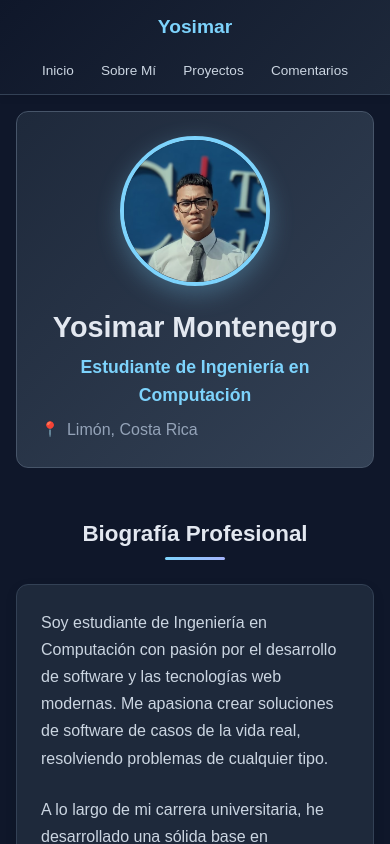
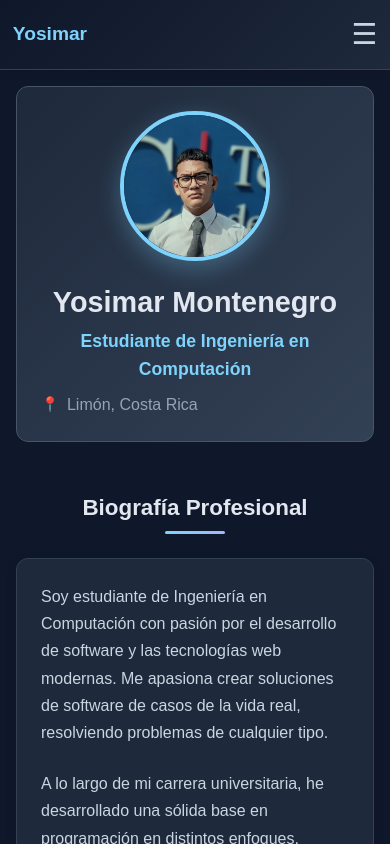
Before and after one commit to Seraf1n0/Front-Portfolio, a Next.js app: page /about in a window 390 px wide. Shown: the top 844 px of the page. Built offline with nearby package versions, Linux system fonts and the light colour scheme.

Commit message:
feat: menu hamburguesa en celular trabajando en el responsive y diseño

```diff
--- a/src/components/Navbar.tsx
+++ b/src/components/Navbar.tsx
@@ -1,5 +1,7 @@
+"use client";
 import "../styles/components.css";
 import Link from "next/link";
+import React, { useState } from "react";
 
 const links = [
   { href: "/", label: "Inicio" },
@@ -9,6 +11,12 @@ const links = [
 ];
 
 export default function Navbar() {
+  const [menuOpen, setMenuOpen] = useState(false);
+
+  const toggleMenu = () => {
+    setMenuOpen((prev) => !prev);
+  };
+
   return (
     <nav className="navbar">
       <div className="navbar-container">
@@ -18,10 +26,18 @@ export default function Navbar() {
           </Link>
         </div>
 
-        <ul className="navbar-links">
+        <button
+          className="navbar-hamburger"
+          onClick={toggleMenu}
+          aria-label="Abrir menú"
+        >
+          ☰
+        </button>
+
+        <ul className={`navbar-links ${menuOpen ? "navbar-links-open" : ""}`}>
           {links.map((link) => (
             <li key={link.href}>
-              <Link href={link.href} className="nav-link">
+              <Link href={link.href} className="nav-link" onClick={() => setMenuOpen(false)}>
                 {link.label}
               </Link>
             </li>
--- a/src/styles/components.css
+++ b/src/styles/components.css
@@ -7,6 +7,20 @@
   position: sticky;
   top: 0;
   z-index: 100;
+}
+
+.navbar-hamburger {
+  display: none;
+  background: none;
+  border: none;
+  font-size: 1.8rem;
+  color: #cbd5e1;
+  cursor: pointer;
+  transition: color 0.3s ease;
+}
+
+.navbar-hamburger:hover {
+  color: #7dd3fc;
 }
 
 .navbar-container {
@@ -28,6 +42,36 @@
   color: #7dd3fc;
   text-decoration: none;
   transition: color 0.3s ease;
+}
+
+.navbar-links {
+  display: flex;
+  gap: 2rem;
+  list-style: none;
+  margin: 0;
+  padding: 0;
+  align-items: center;
+}
+
+.navbar-links-open {
+  display: flex;
+  flex-direction: column;
+  position: absolute;
+  top: 100%;
+  left: 0;
+  width: 100%;
+  background: #1e293b;
+  padding: 1rem;
+  box-shadow: 0 4px 6px rgba(0, 0, 0, 0.1);
+  border-top: 1px solid #334155;
+}
+
+.navbar-links-open li {
+  margin-bottom: 1rem;
+}
+
+.navbar-links-open li:last-child {
+  margin-bottom: 0;
 }
 
 .brand-link:hover {
@@ -54,7 +98,7 @@
 }
 
 .nav-link::after {
-  content: '';
+  content: "";
   position: absolute;
   bottom: -2px;
   left: 50%;
@@ -90,13 +134,18 @@
 }
 
 .social-link::before {
-  content: '';
+  content: "";
   position: absolute;
   top: 0;
   left: -100%;
   width: 100%;
   height: 100%;
-  background: linear-gradient(90deg, transparent, rgba(255,255,255,0.1), transparent);
+  background: linear-gradient(
+    90deg,
+    transparent,
+    rgba(255, 255, 255, 0.1),
+    transparent
+  );
   transition: left 0.5s ease;
 }
 
@@ -207,7 +256,8 @@
 }
 
 .shadow-card {
-  box-shadow: 0 10px 15px -3px rgba(0, 0, 0, 0.1), 0 4px 6px -2px rgba(0, 0, 0, 0.05);
+  box-shadow: 0 10px 15px -3px rgba(0, 0, 0, 0.1),
+    0 4px 6px -2px rgba(0, 0, 0, 0.05);
 }
 
 .card-link:hover,
@@ -251,7 +301,7 @@
 }
 
 .card-curso::before {
-  content: '';
+  content: "";
   position: absolute;
   top: 0;
   left: 0;
@@ -515,7 +565,7 @@
 }
 
 .certification-bar::before {
-  content: '';
+  content: "";
   position: absolute;
   top: 0;
   left: 0;
@@ -574,7 +624,8 @@
   border: 1px solid rgba(34, 197, 94, 0.3);
 }
 
-.certification-status.in-progress { /*badge de color distinto al completao*/
+.certification-status.in-progress {
+  /*badge de color distinto al completao*/
   background: rgba(251, 191, 36, 0.2);
   color: #fbbf24;
   border: 1px solid rgba(251, 191, 36, 0.3);
@@ -627,24 +678,23 @@
   outline-offset: 2px;
 }
 
-
 /*  Responsive */
 @media (max-width: 768px) {
-    .navbar-container {
-    padding: 1rem;
-    flex-direction: column;
-    gap: 1rem;
+  .navbar-container {
+    flex-wrap: wrap;
+    justify-content: space-between;
+  }
+
+  .navbar-hamburger {
+    display: block;
   }
 
   .navbar-links {
-    gap: 1rem;
-    flex-wrap: wrap;
-    justify-content: center;
+    display: none;
   }
 
-  .nav-link {
-    padding: 0.4rem 0.8rem;
-    font-size: 0.9rem;
+  .navbar-links-open {
+    display: flex;
   }
 
   .brand-link {
@@ -674,7 +724,7 @@
     justify-content: center;
   }
 
-    .certification-bar {
+  .certification-bar {
     padding: 1.2rem;
   }
 
@@ -695,11 +745,10 @@
   .certification-link-container {
     justify-content: flex-start;
   }
-
 }
 
 @media (max-width: 480px) {
-    .navbar-container {
+  .navbar-container {
     padding: 0.8rem;
   }
 
```
